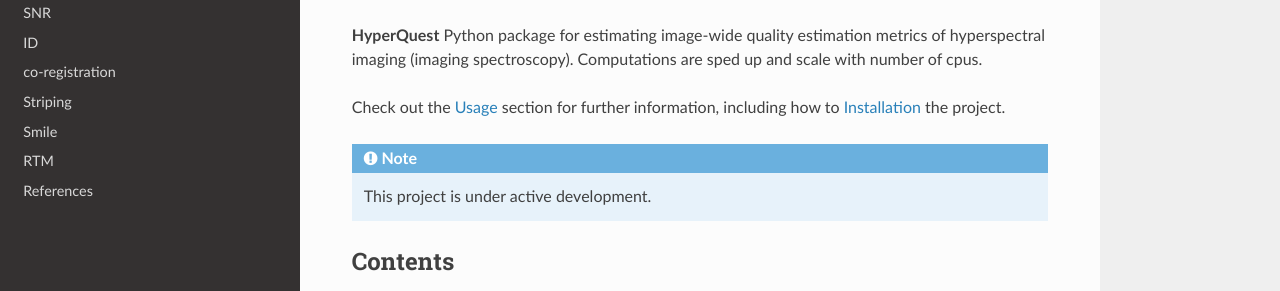
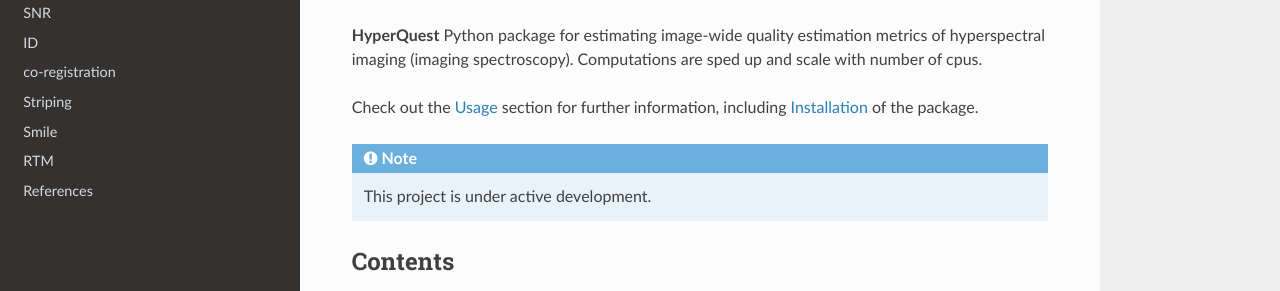
Before and after one commit to brentwilder/HyperQuest, a Sphinx documentation site: the page built from docs/index.rst, in a window 1280 px wide. Shown: the part 136-427 px from the top of the page. Built offline with Sphinx 7.4.7 and the Read the Docs theme 3.1.0, drawn with Linux system fonts in a browser that asks for light colours.

Commit message:
testing hyperquest install on windows PC

```diff
--- a/docs/index.rst
+++ b/docs/index.rst
@@ -4,8 +4,7 @@ Welcome to HyperQuest documentation!
 **HyperQuest** Python package for estimating image-wide quality estimation metrics of hyperspectral imaging (imaging spectroscopy).
 Computations are sped up and scale with number of cpus.
 
-Check out the :doc:`usage` section for further information, including
-how to :ref:`installation` the project.
+Check out the :doc:`usage` section for further information, including :ref:`installation` of the package.
 
 .. note::
 
```
Also changed, not shown: README.md (+7 -0 lines), docs/usage.rst (+8 -0 lines).
